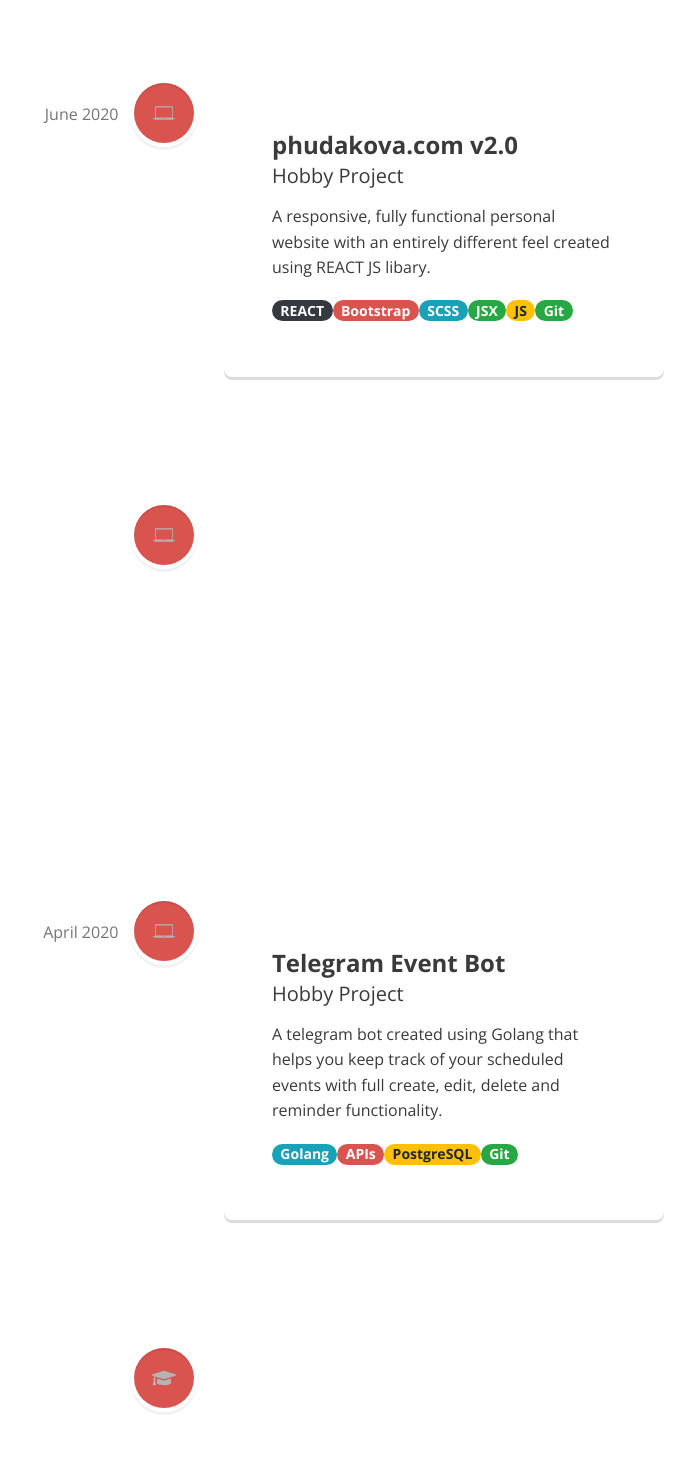
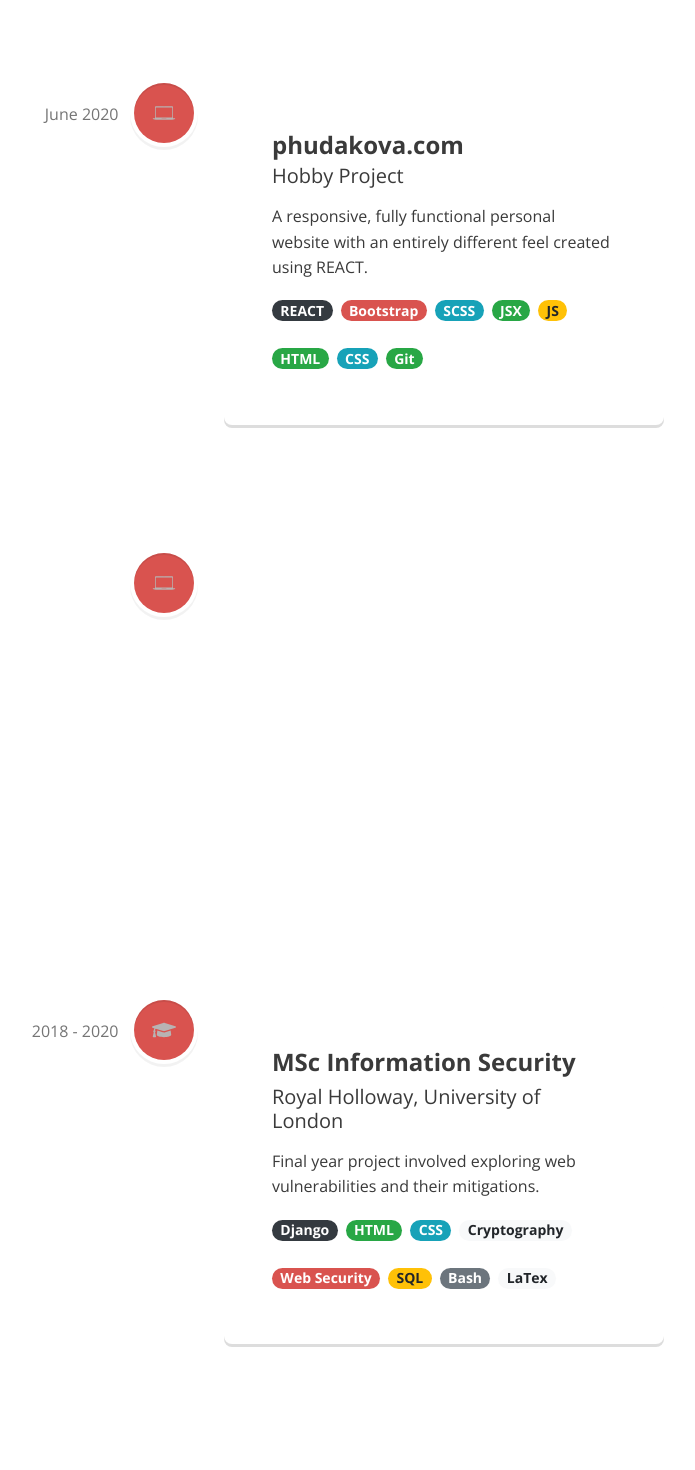
Before and after one commit to PatriciaHudakova/phudakova.com, a React (Create React App) app: page / in a window 1280 px wide. Shown: the part 1220-2690 px from the top of the page, without its empty margins (476-1171 px from the left). Built offline with nearby package versions, Linux system fonts and the light colour scheme.

Commit message:
further layout changes to reflect feedback

```diff
--- a/src/components/Content/MyTimeline.jsx
+++ b/src/components/Content/MyTimeline.jsx
@@ -19,13 +19,13 @@ const MyTimeline = () => (
                     don't have to have the same bad experience twice.
                 </p>
                 <row>
-                    <span className="badge badge-pill badge-dark">REACT</span>
-                    <span className="badge badge-pill badge-info">SCSS</span>
-                    <span className="badge badge-pill badge-success">JSX</span>
-                    <span className="badge badge-pill badge-light">Authentication</span>
-                    <span className="badge badge-pill badge-warning">PostgreSQL</span>
-                    <span className="badge badge-pill badge-danger">APIs</span>
-                    <span className="badge badge-pill badge-success">Git</span>
+                    <span className="badge badge-pill badge-dark mr-2">REACT</span>
+                    <span className="badge badge-pill badge-info mr-2">SCSS</span>
+                    <span className="badge badge-pill badge-success mr-2">JSX</span>
+                    <span className="badge badge-pill badge-light mr-2">Authentication</span>
+                    <span className="badge badge-pill badge-warning mr-2">PostgreSQL</span>
+                    <span className="badge badge-pill badge-danger mr-2">APIs</span>
+                    <span className="badge badge-pill badge-success mr-2">Git</span>
                 </row><br />
             </VerticalTimelineElement>
             <VerticalTimelineElement
@@ -34,35 +34,20 @@ const MyTimeline = () => (
                 iconStyle={{ background: 'rgb(217, 83, 79)', color: '#d9534f' }}
                 icon={<IoIosLaptop />}
             >
-                <h4 className="vertical-timeline-element-title font-weight-bold">phudakova.com v2.0</h4>
+                <h4 className="vertical-timeline-element-title font-weight-bold">phudakova.com</h4>
                 <h5 className="vertical-timeline-element-subtitle mt-1">Hobby Project</h5>
                 <p>
-                    A responsive, fully functional personal website with an entirely different feel created using REACT JS libary.
+                    A responsive, fully functional personal website with an entirely different feel created using REACT.
                 </p>
                 <row>
-                    <span className="badge badge-pill badge-dark">REACT</span>
-                    <span className="badge badge-pill badge-danger">Bootstrap</span>
-                    <span className="badge badge-pill badge-info">SCSS</span>
-                    <span className="badge badge-pill badge-success">JSX</span>
-                    <span className="badge badge-pill badge-warning">JS</span>
-                    <span className="badge badge-pill badge-success">Git</span>
-                </row><br />
-            </VerticalTimelineElement>
-            <VerticalTimelineElement
-                className="vertical-timeline-element--work align='left'"
-                date="May 2020"
-                iconStyle={{ background: 'rgb(217, 83, 79)', color: '#d9534f' }}
-                icon={<IoIosLaptop />}
-            >
-                <h4 className="vertical-timeline-element-title font-weight-bold">phudakova.com v1.0</h4>
-                <h5 className="vertical-timeline-element-subtitle mt-1">Hobby Project</h5>
-                <p>
-                    A simply static yet fully functional personal website.
-                </p>
-                <row>
-                    <span className="badge badge-pill badge-success">HTML</span>
-                    <span className="badge badge-pill badge-info">CSS</span>
-                    <span className="badge badge-pill badge-success">Git</span>
+                    <span className="badge badge-pill badge-dark mr-2">REACT</span>
+                    <span className="badge badge-pill badge-danger mr-2">Bootstrap</span>
+                    <span className="badge badge-pill badge-info mr-2">SCSS</span>
+                    <span className="badge badge-pill badge-success mr-2">JSX</span>
+                    <span className="badge badge-pill badge-warning mr-2">JS</span>
+                    <span className="badge badge-pill badge-success mr-2">HTML</span>
+                    <span className="badge badge-pill badge-info mr-2">CSS</span>
+                    <span className="badge badge-pill badge-success mr-2">Git</span>
                 </row><br />
             </VerticalTimelineElement>
             <VerticalTimelineElement
@@ -78,10 +63,10 @@ const MyTimeline = () => (
                     with full create, edit, delete and reminder functionality.
                 </p>
                 <row>
-                    <span className="badge badge-pill badge-info">Golang</span>
-                    <span className="badge badge-pill badge-danger">APIs</span>
-                    <span className="badge badge-pill badge-warning">PostgreSQL</span>
-                    <span className="badge badge-pill badge-success">Git</span>
+                    <span className="badge badge-pill badge-info mr-2">Golang</span>
+                    <span className="badge badge-pill badge-danger mr-2">APIs</span>
+                    <span className="badge badge-pill badge-warning mr-2">PostgreSQL</span>
+                    <span className="badge badge-pill badge-success mr-2">Git</span>
                 </row><br />
             </VerticalTimelineElement>
             <VerticalTimelineElement
@@ -93,18 +78,17 @@ const MyTimeline = () => (
                 <h4 className="vertical-timeline-element-title font-weight-bold">MSc Information Security</h4>
                 <h5 className="vertical-timeline-element-subtitle mt-2">Royal Holloway, University of London</h5>
                 <p>
-                    Final year project involved exploring web vulnerabilities and their mitigations using a test
-                    website specifically created for that purpose.
+                    Final year project involved exploring web vulnerabilities and their mitigations.
                 </p>
                 <row>
-                    <span className="badge badge-pill badge-dark">Django</span>
-                    <span className="badge badge-pill badge-success">HTML</span>
-                    <span className="badge badge-pill badge-info">CSS</span>
-                    <span className="badge badge-pill badge-light">Cryptography</span>
-                    <span className="badge badge-pill badge-danger">Web Security</span>
-                    <span className="badge badge-pill badge-warning">SQL</span>
-                    <span className="badge badge-pill badge-secondary">Bash</span>
-                    <span className="badge badge-pill badge-light">LaTex</span>
+                    <span className="badge badge-pill badge-dark mr-2">Django</span>
+                    <span className="badge badge-pill badge-success mr-2">HTML</span>
+                    <span className="badge badge-pill badge-info mr-2">CSS</span>
+                    <span className="badge badge-pill badge-light mr-2">Cryptography</span>
+                    <span className="badge badge-pill badge-danger mr-2">Web Security</span>
+                    <span className="badge badge-pill badge-warning mr-2">SQL</span>
+                    <span className="badge badge-pill badge-secondary mr-2">Bash</span>
+                    <span className="badge badge-pill badge-light mr-2">LaTex</span>
                 </row><br />
             </VerticalTimelineElement>
             <VerticalTimelineElement
@@ -130,8 +114,10 @@ const MyTimeline = () => (
                 <h5 className="vertical-timeline-element-subtitle">Fire-Tech Camp</h5>
                 <p>
                     Delivering in person and remote courses for young people including
-                    Video Game Design, AR/VR and Arduino. During my time there, I’ve
-                    been entrusted with assisting with running of the camp.
+                    Video Game Design, AR/VR and Arduino. During my time there, aside from delivering courses, I’ve
+                    been entrusted with being responsible for the safety of all campers, dealing
+                    with parental enquiries and ensuring all tutors have have the right materials
+                    specific to their class.
                 </p>
             </VerticalTimelineElement>
             <VerticalTimelineElement
@@ -144,16 +130,15 @@ const MyTimeline = () => (
                 <h5 className="vertical-timeline-element-subtitle mt-2">Royal Holloway, University of London</h5>
                 <p>
                     Final year project involved creating a graph calculator with the following
-                    algorithms: Dijkstra's, Kruskal's, Hamiltonian and Vertex Colouring
-                    as an executable .jar file.
+                    algorithms: Dijkstra's, Kruskal's, Hamiltonian and Vertex Colouring.
                 </p>
                 <row>
-                    <span className="badge badge-pill badge-danger">Java</span>
-                    <span className="badge badge-pill badge-success">HTML</span>
-                    <span className="badge badge-pill badge-info">CSS</span>
-                    <span className="badge badge-pill badge-secondary">Bash</span>
-                    <span className="badge badge-pill badge-success">Git</span>
-                    <span className="badge badge-pill badge-warning">Software Enginering</span>
+                    <span className="badge badge-pill badge-danger mr-2">Java</span>
+                    <span className="badge badge-pill badge-success mr-2">HTML</span>
+                    <span className="badge badge-pill badge-info mr-2">CSS</span>
+                    <span className="badge badge-pill badge-secondary mr-2">Bash</span>
+                    <span className="badge badge-pill badge-success mr-2">Git</span>
+                    <span className="badge badge-pill badge-warning mr-2">Software Enginering</span>
                 </row><br />
             </VerticalTimelineElement>
         </VerticalTimeline>
```
Also changed, not shown: src/components/Header/assets/img/profile.png.
